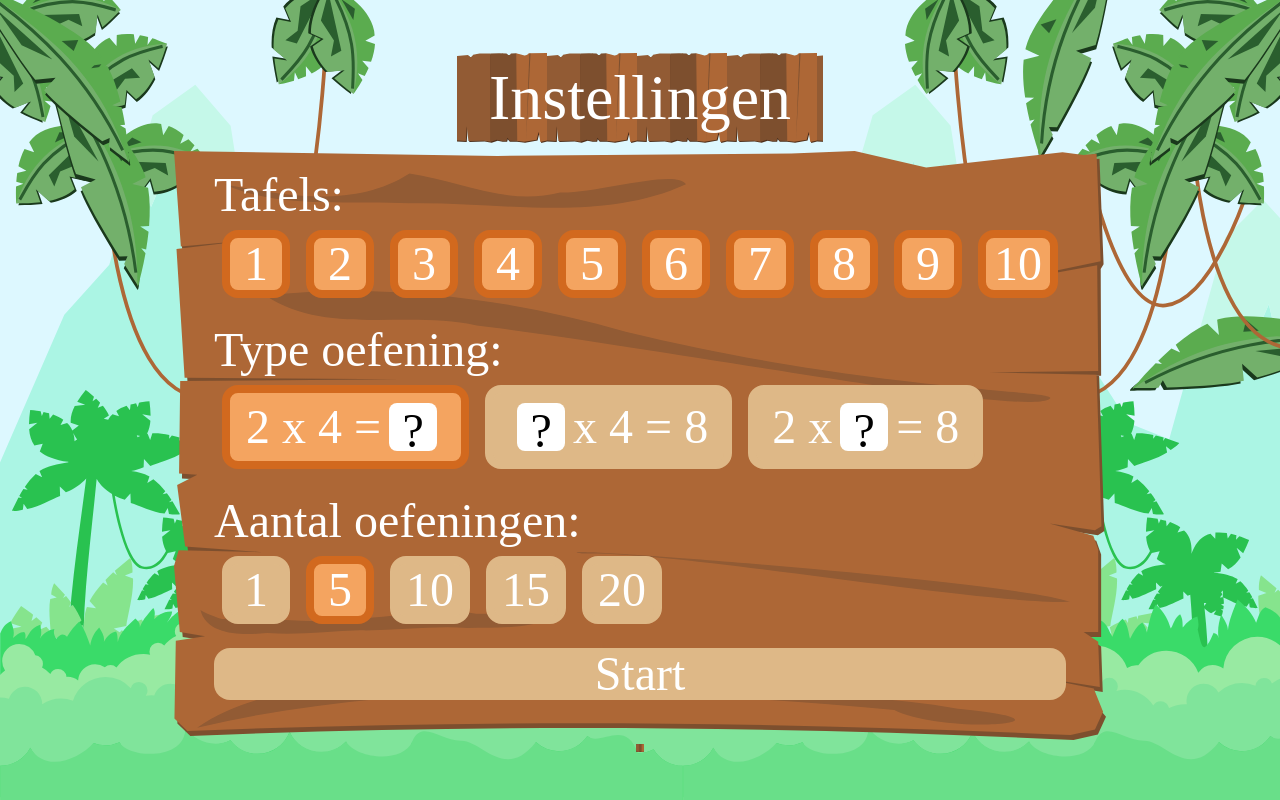
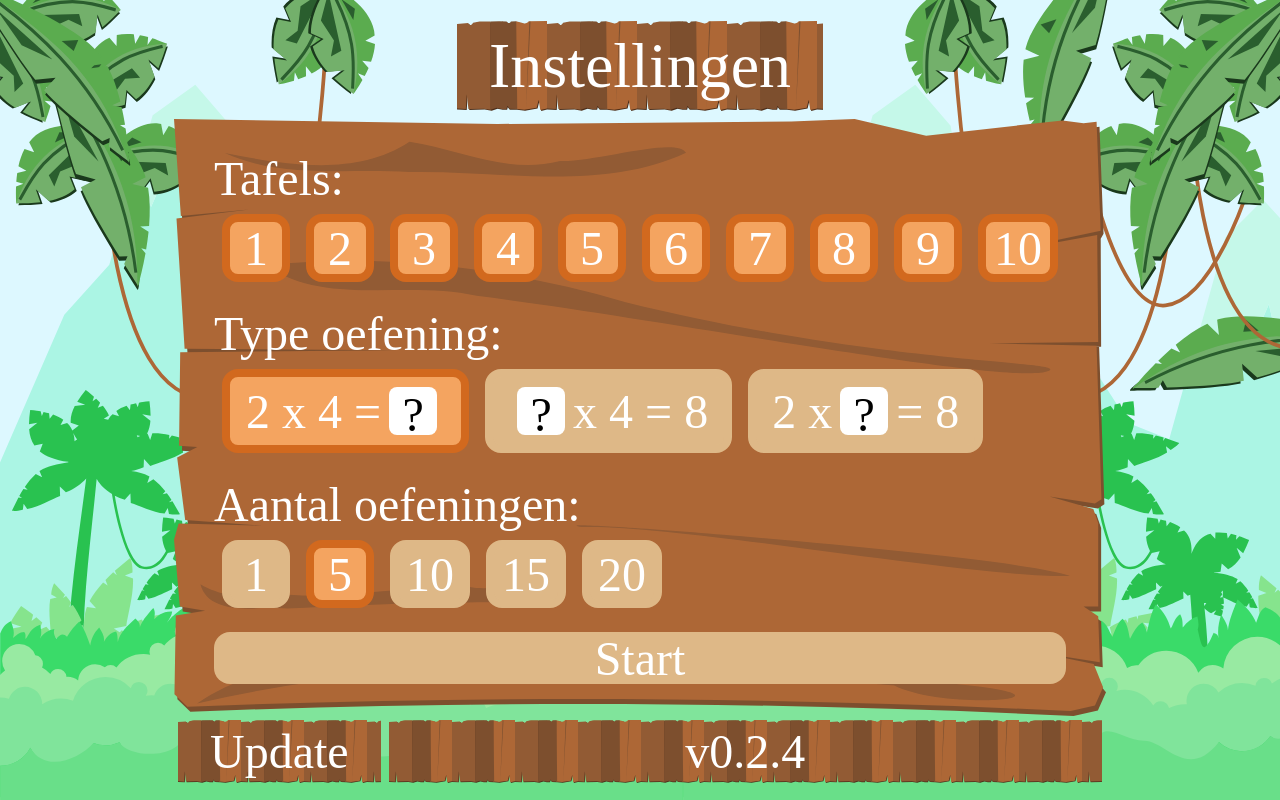
Before and after one commit to NielsBillen/mathexercises, a plain HTML site: page index.html in a window 1280 px wide. Drawn offline with Linux system fonts and the light colour scheme; a web font is replaced by a local one.

Commit message:
finished update button

```diff
--- a/css/core.css
+++ b/css/core.css
@@ -58,13 +58,13 @@ header {
     background-repeat: no-repeat;
     background-size: 100% 100%;
 
-    margin-left: 1vmin;
-    margin-right: 1vmin;
+    /*margin-left: 1vmin;
+    margin-right: 1vmin;*/
 
-    padding-top: 1vmin;
+    padding-top: 3vmin;
     padding-left: 4vmin;
     padding-right: 4vmin;
-    padding-bottom: 4vmin;
+    padding-bottom: 3vmin;
 
     overflow-y: auto;
 }
--- a/css/settings.css
+++ b/css/settings.css
@@ -1,8 +1,15 @@
-#settings-version {
-    padding: 1vmin 8vmin;
-    margin: 0.5vmin;
+#container {
+    margin-left: 1vmin;
+    margin-right: 1vmin;
 }
 
+#version {
+    flex: 1;
+}
+
+#update {
+    padding: 0vmin 4vmin;
+}
 
 .button {
     min-width: 4.5vmin;
--- a/index.html
+++ b/index.html
@@ -37,6 +37,7 @@
 
         <header class = "wood">Instellingen</header>
 
+        <div id = "container">
             <div class = "billboard vertical">
                 <div class = "padded">
                     <label for = "input-table">Tafels:</label>
@@ -56,7 +57,11 @@
                 </div>
                 <div id = "start" class = "button" onclick="window.location = 'exercise.html'">Start</div>
             </div>
-        <div id = "version" class = "wood padded"></div>
+            <div class = "horizontal">
+                <div id = "update" class = "wood padded center">Update</div>
+                <div id = "version" class = "wood padded center"></div>
+            </div>
+        </div>
 
         <script src = "scripts/localsettings.js"></script>
         <script src = "scripts/settings.js"></script>
--- a/scripts/appcache.js
+++ b/scripts/appcache.js
@@ -1,57 +1,49 @@
-/*global console, confirm*/
+/*global confirm*/
 
 /* listen for load */
 window.addEventListener("load", function (loadEvent) {
     "use strict";
 
-    var appcache, version, versionNumber, update,  setVersionNumber;
+    var appcache, version, versionNumber, setVersionNumber, updateButton;
 
     appcache = window.applicationCache;
+    versionNumber = "v0.2.4";
     version = document.getElementById("version");
-    versionNumber = "v0.2.3.5";
+    version.innerHTML = versionNumber;
+    updateButton = document.getElementById("update");
 
     appcache.addEventListener("cached", function (e) {
-        console.log(e);
         setVersionNumber(1000);
     }, false);
 
     appcache.addEventListener("checking", function (e) {
-        console.log("checking for update!");
-        console.log(e);
-        version.innerHTML = "zoeken naar updates...";
+        version.innerHTML = "zoeken naar updates ...";
     }, false);
 
     appcache.addEventListener("downloading", function (e) {
-        console.log(e);
-        version.innerHTML = "update downloaden...";
+        version.innerHTML = "update downloaden ...";
     }, false);
 
     appcache.addEventListener("error", function (e) {
-        console.log(e);
-        version.innerHTML = "fout tijdens update...";
+        version.innerHTML = "fout tijdens update ...";
         setVersionNumber(1000);
     }, false);
 
     appcache.addEventListener("noupdate", function (e) {
-        console.log("no update available!");
         version.innerHTML = "geen updates beschikbaar";
         setVersionNumber(1000);
     }, false);
 
     appcache.addEventListener("obsolete", function (e) {
-        console.log(e);
     }, false);
 
     appcache.addEventListener("progress", function (e) {
-        console.log(e);
         version.innerHTML = "downloaded " + e.loaded + " / " + e.total;
     }, false);
 
     appcache.addEventListener("updateready", function (e) {
-        console.log(e);
-
         // update available
-        if (confirm("A new version of this application is available. Load it?")) {
+        if (confirm("Er is een update beschikbaar. Wil je updaten?")) {
             window.location.reload();
         }
     }, false);
@@ -66,20 +58,14 @@ window.addEventListener("load", function (loadEvent) {
         }
     };
 
-    update = function () {
+    updateButton.onclick = function () {
         // force update
         try {
-            version.innerHTML = "checking for updates...";
+            version.innerHTML = "zoeken naar updates...";
             appcache.update();
         } catch (e) {
-            version.innerHTML = "error during update...";
+            version.innerHTML = "fout tijdens het updaten...";
             setVersionNumber(1000);
         }
     };
-
-    version.onclick = update;
-    version.style.cursor = "pointer";
-
-    update();
-
 });
```
Also changed, not shown: results.html (+1 -1 lines), 1 other file. Lines whose indentation alone changed are shown as unchanged.
